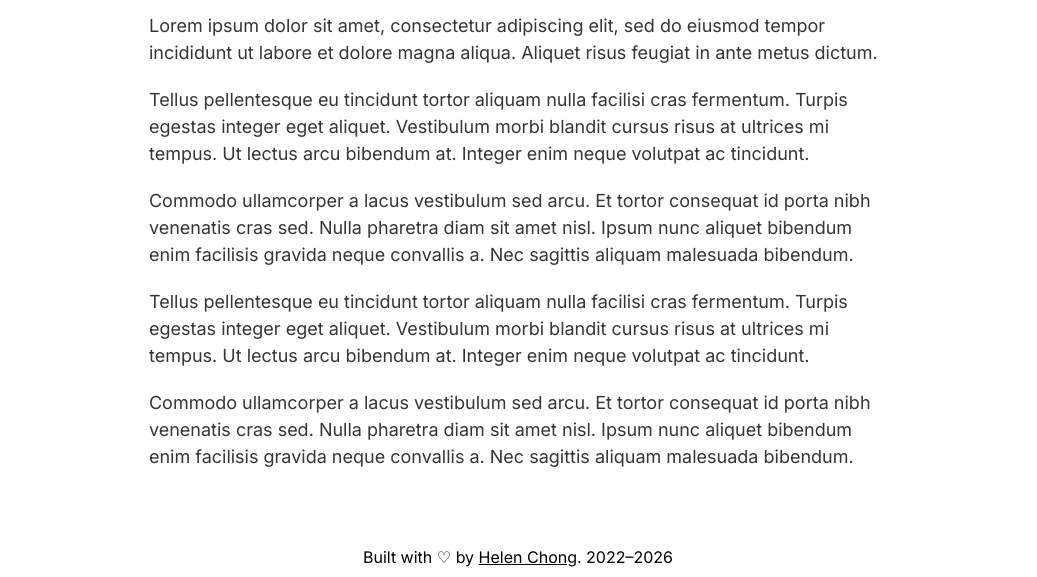
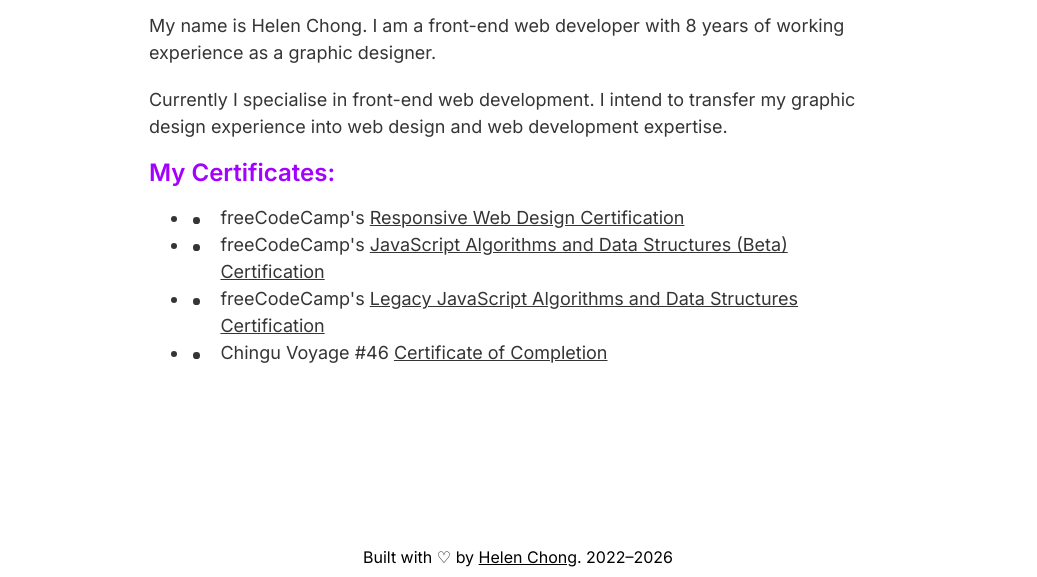
Before and after one commit to helenclx/helenchong.dev, an Eleventy site: page src/about.njk in a window 1280 px wide. Shown: the part 223-800 px from the top of the page, without its empty margins (122-1159 px from the left). Built offline with nearby package versions, Linux system fonts and the light colour scheme; Eleventy itself is replaced by a stand-in of ours; files that its build step writes are made by us from their sources.

Commit message:
Add details to the About page

```diff
--- a/src/about.njk
+++ b/src/about.njk
@@ -5,13 +5,17 @@
 
 <section class="bio prose">
     <h2 class="heading--main">About Me</h2>
-    <p>Lorem ipsum dolor sit amet, consectetur adipiscing elit, sed do eiusmod tempor incididunt ut labore et dolore magna aliqua. Aliquet risus feugiat in ante metus dictum.</p>
 
-    <p>Tellus pellentesque eu tincidunt tortor aliquam nulla facilisi cras fermentum. Turpis egestas integer eget aliquet. Vestibulum morbi blandit cursus risus at ultrices mi tempus. Ut lectus arcu bibendum at. Integer enim neque volutpat ac tincidunt.</p>
+    <p>My name is Helen Chong. I am a front-end web developer with 8 years of working experience as a graphic designer.</p>
 
-    <p>Commodo ullamcorper a lacus vestibulum sed arcu. Et tortor consequat id porta nibh venenatis cras sed. Nulla pharetra diam sit amet nisl. Ipsum nunc aliquet bibendum enim facilisis gravida neque convallis a. Nec sagittis aliquam malesuada bibendum.</p>
+    <p>Currently I specialise in front-end web development. I intend to transfer my graphic design experience into web design and web development expertise.</p>
 
-    <p>Tellus pellentesque eu tincidunt tortor aliquam nulla facilisi cras fermentum. Turpis egestas integer eget aliquet. Vestibulum morbi blandit cursus risus at ultrices mi tempus. Ut lectus arcu bibendum at. Integer enim neque volutpat ac tincidunt.</p>
+    <h3>My Certificates:</h3>
 
-    <p>Commodo ullamcorper a lacus vestibulum sed arcu. Et tortor consequat id porta nibh venenatis cras sed. Nulla pharetra diam sit amet nisl. Ipsum nunc aliquet bibendum enim facilisis gravida neque convallis a. Nec sagittis aliquam malesuada bibendum.</p>
+    <ul>
+        <li>freeCodeCamp's <a href="https://www.freecodecamp.org/certification/helenclx/responsive-web-design" target="_blank">Responsive Web Design Certification</a></li>
+        <li>freeCodeCamp's <a href="https://www.freecodecamp.org/certification/helenclx/javascript-algorithms-and-data-structures-v8" target="_blank">JavaScript Algorithms and Data Structures (Beta) Certification</a></li>
+        <li>freeCodeCamp's <a href="https://www.freecodecamp.org/certification/helenclx/javascript-algorithms-and-data-structures" target="_blank">Legacy JavaScript Algorithms and Data Structures Certification</a></li>
+        <li>Chingu Voyage #46 <a href="assets/documents/Chingu-Voyage46-Completion-Cert.pdf" target="blank">Certificate of Completion</a></li>
+    </ul>
 </section>
```
